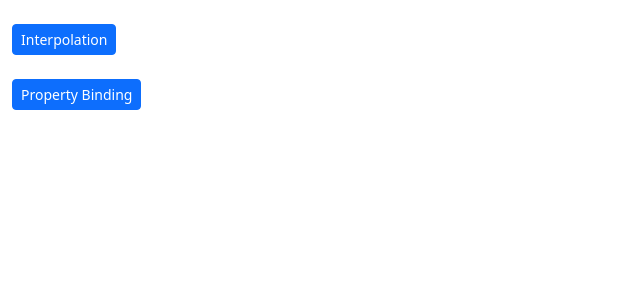
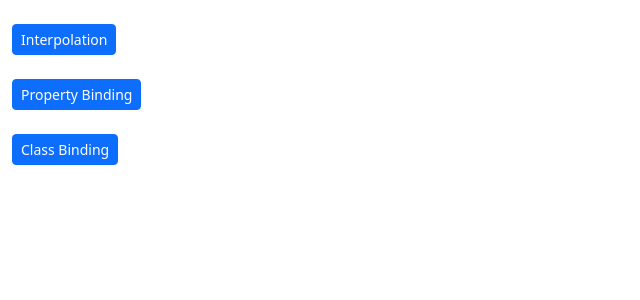
Before and after one commit to MohnishPurella/Angular, an Angular app in the folder binding-demo/: page / in a window 1280 px wide. Shown: the top 300 px of the page, without its empty margins (0-640 px from the left). Built offline with nearby package versions, Linux system fonts and the light colour scheme.

Commit message:
class binding

```diff
--- a/binding-demo/src/app/app.component.html
+++ b/binding-demo/src/app/app.component.html
@@ -9,6 +9,10 @@
         <br>
         <button class="btn btn-sm btn-primary" (click)="showPropertyBindingFun()">Property Binding</button>
       </div>
+      <div class="col-sm-12">
+        <br>
+        <button class="btn btn-sm btn-primary" (click)="showClassBindingFun()">Class Binding</button>
+      </div>
     </div>
   </div>
   <div class="col-sm-10">
@@ -18,5 +22,8 @@
     <div *ngIf="showPropertyBinding">
       <app-property-binding></app-property-binding>
     </div>
+    <div *ngIf="showClassBinding">
+      <app-class-binding></app-class-binding>
+    </div>
   </div>
 </div>
--- a/binding-demo/src/app/app.component.ts
+++ b/binding-demo/src/app/app.component.ts
@@ -8,14 +8,23 @@ import { Component } from '@angular/core';
 export class AppComponent {
   showInterpolation:boolean = false;
   showPropertyBinding: boolean = false;
+  showClassBinding:boolean = false;
 
   showInterpolationFun(){
     this.showInterpolation = true;
     this.showPropertyBinding = false;
+    this.showClassBinding = false;
   }
 
   showPropertyBindingFun(){
     this.showPropertyBinding = true;
     this.showInterpolation = false;
+    this.showClassBinding = false;
+  }
+
+  showClassBindingFun(){
+    this.showClassBinding = true;
+    this.showInterpolation = false;
+    this.showPropertyBinding = false;
   }
 }
--- a/binding-demo/src/app/app.module.ts
+++ b/binding-demo/src/app/app.module.ts
@@ -4,12 +4,14 @@ import { BrowserModule } from '@angular/platform-browser';
 import { AppComponent } from './app.component';
 import { InterpolationComponent } from './components/interpolation/interpolation.component';
 import { PropertyBindingComponent } from './components/property-binding/property-binding.component';
+import { ClassBindingComponent } from './components/class-binding/class-binding.component';
 
 @NgModule({
   declarations: [
     AppComponent,
     InterpolationComponent,
-    PropertyBindingComponent
+    PropertyBindingComponent,
+    ClassBindingComponent
   ],
   imports: [
     BrowserModule
--- /dev/null
+++ b/binding-demo/src/app/components/class-binding/class-binding.component.css
@@ -0,0 +1,9 @@
+.text-success{
+    color: green;
+  }
+  .text-danger{
+    color: red;
+  }
+  .text-special{
+    font-style: italic;
+  }
--- /dev/null
+++ b/binding-demo/src/app/components/class-binding/class-binding.component.html
@@ -0,0 +1,5 @@
+<h2 class="text-success">Class Binding</h2>
+<h2 [class]="successClass">Class Binding</h2>
+<h2 class="text-special" [class]="successClass">Class Binding</h2>
+<h2 [class.text-danger]="hasError">Class Binding</h2>
+<h2 [ngClass]="messageClasses">Message</h2>
--- /dev/null
+++ b/binding-demo/src/app/components/class-binding/class-binding.component.ts
@@ -0,0 +1,24 @@
+import { Component, OnInit } from '@angular/core';
+
+@Component({
+  selector: 'app-class-binding',
+  templateUrl: './class-binding.component.html',
+  styleUrls: ['./class-binding.component.css']
+})
+export class ClassBindingComponent implements OnInit {
+
+  constructor() { }
+
+  ngOnInit(): void {
+  }
+
+  public successClass = "text-success";
+  public hasError = false;
+  public isSpecial = true;
+  public messageClasses = {
+    "text-success": !this.hasError,
+    "text-danger": this.hasError,
+    "text-special": this.isSpecial
+  }
+
+}
```
Also changed, not shown: 1 other file (tests, documents, lock files or other folders).
